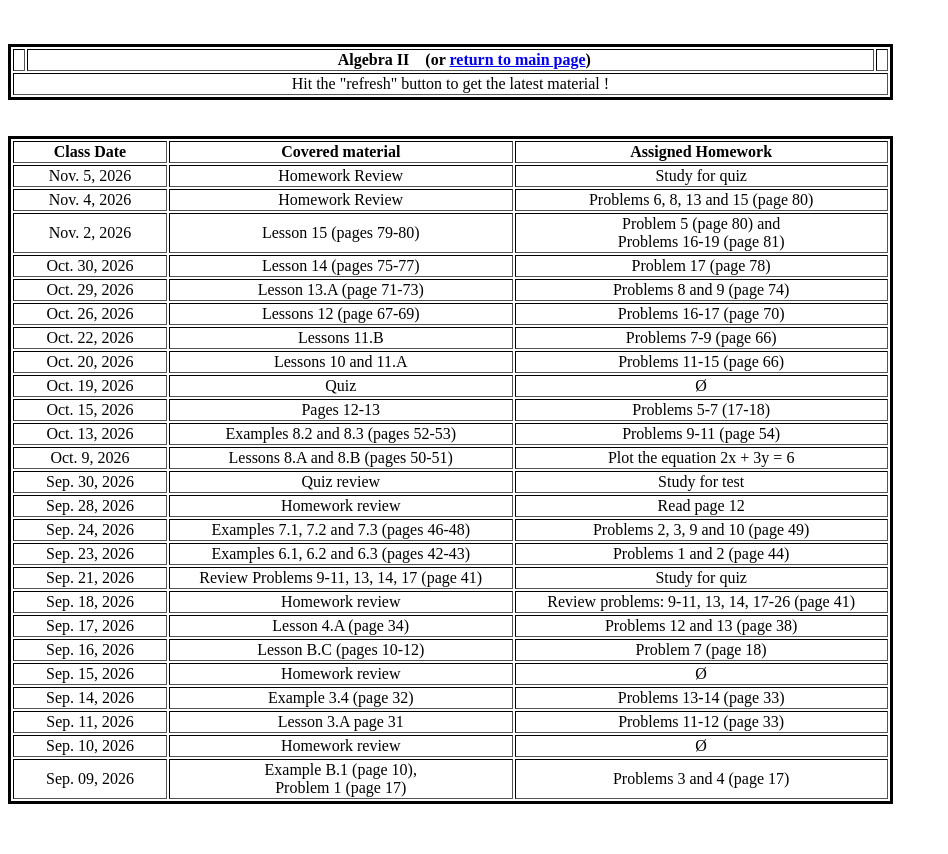
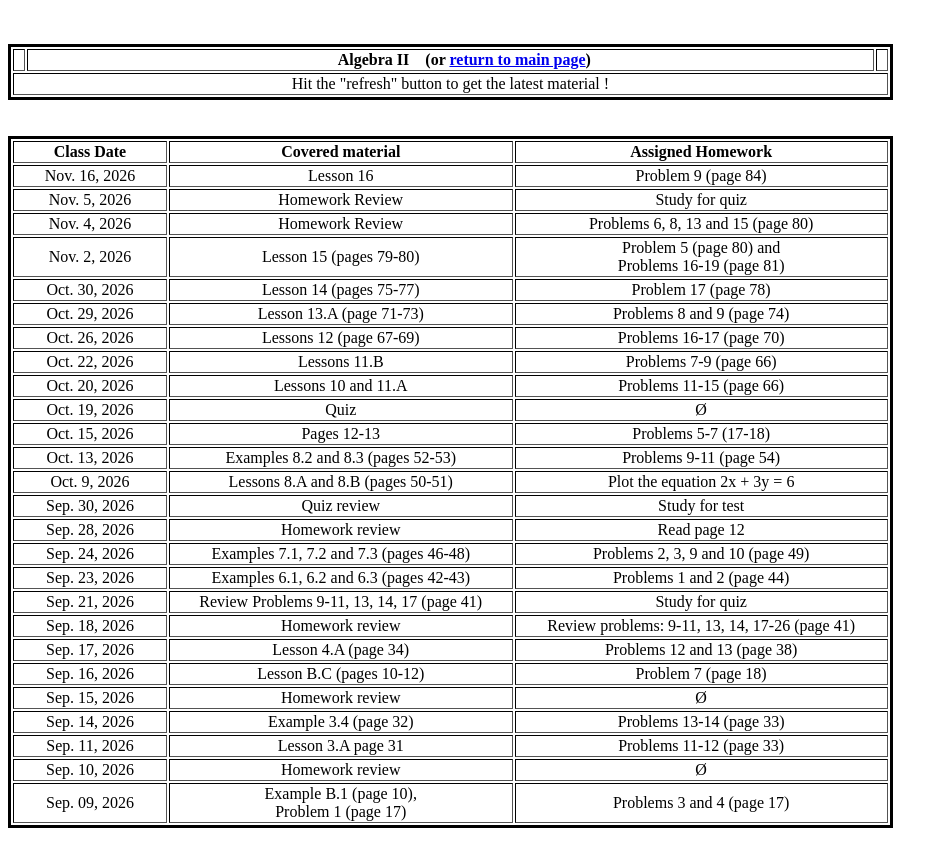
Before and after one commit to drstathis/drstathis.github.io, a plain HTML site: page algebra_2_2026.htm in a window 1280 px wide. Shown: the whole page, without its empty margins (0-948 px from the left). Before the commit the page ends 830 px from the top, so only its background shows below. Drawn offline with Linux system fonts and the light colour scheme.

Commit message:
Update algebra_2_2026.htm

```diff
--- a/algebra_2_2026.htm
+++ b/algebra_2_2026.htm
@@ -32,6 +32,11 @@
 </tr>
 <!------------------------------------------------------------>
 <!------------------------------------------------------------>
+<tr>
+    <td width="150"><center>Nov. 16, 2026</center></td>
+    <td colspan=2><center>Lesson 16</center></td>
+    <td colspan=2><center>Problem 9 (page 84)</center></td>
+</tr>
 <tr>
     <td width="150"><center>Nov. 5, 2026</center></td>
     <td colspan=2><center>Homework Review</center></td>
```
